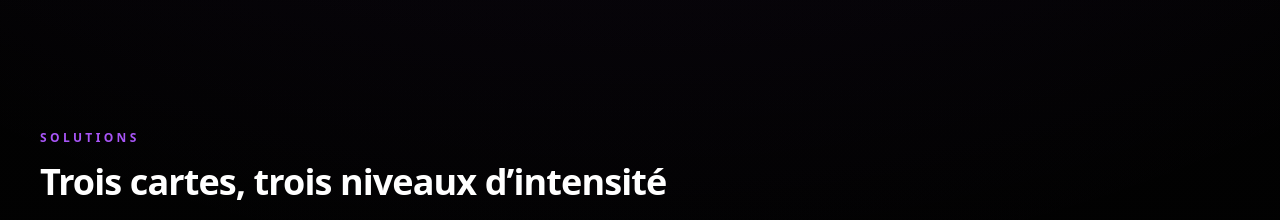
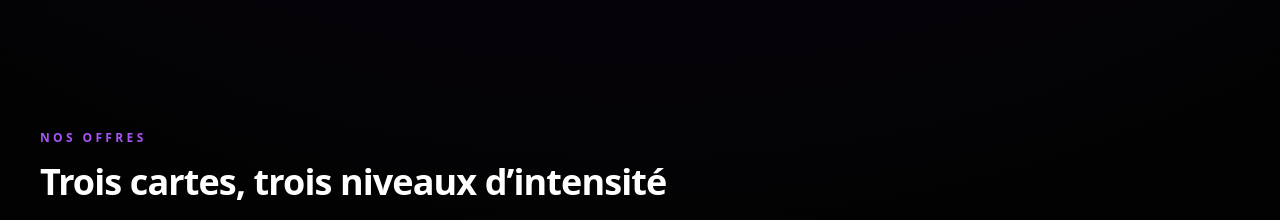
Before and after one commit to Agence-Grey/Grey, a Next.js app: page / in a window 1280 px wide. Shown: the part 1220-1440 px from the top of the page. Built offline with nearby package versions, Linux system fonts and the light colour scheme.

Commit message:
fix: eyebrow "Solutions" → "Nos Offres"

```diff
--- a/src/components/home/solutions.tsx
+++ b/src/components/home/solutions.tsx
@@ -14,7 +14,7 @@ const bullets = {
 export function Solutions() {
   return (
     <SectionWrapper
-      eyebrow="Solutions"
+      eyebrow="Nos Offres"
       title="Trois cartes, trois niveaux d’intensité"
       description="Une base commerciale nette, avec assez de matière pour présenter l’offre sans improviser."
     >
```
